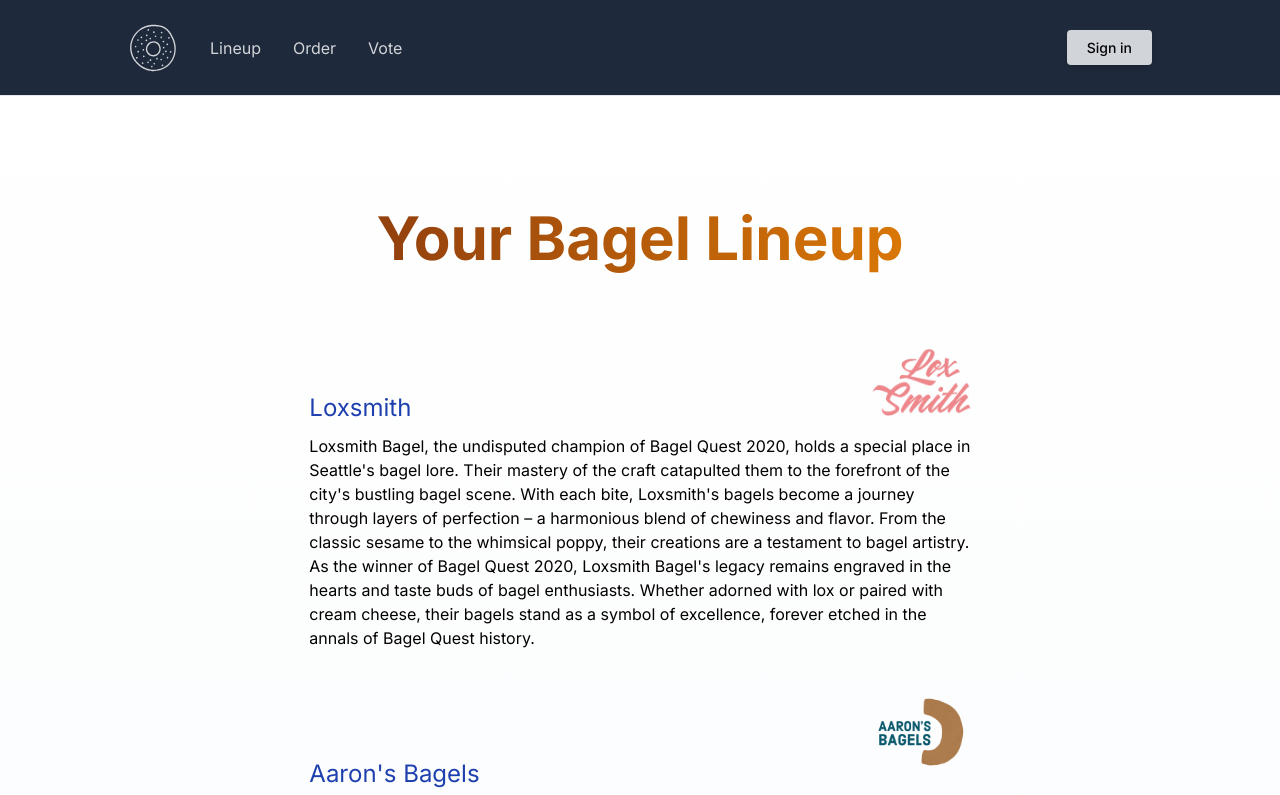
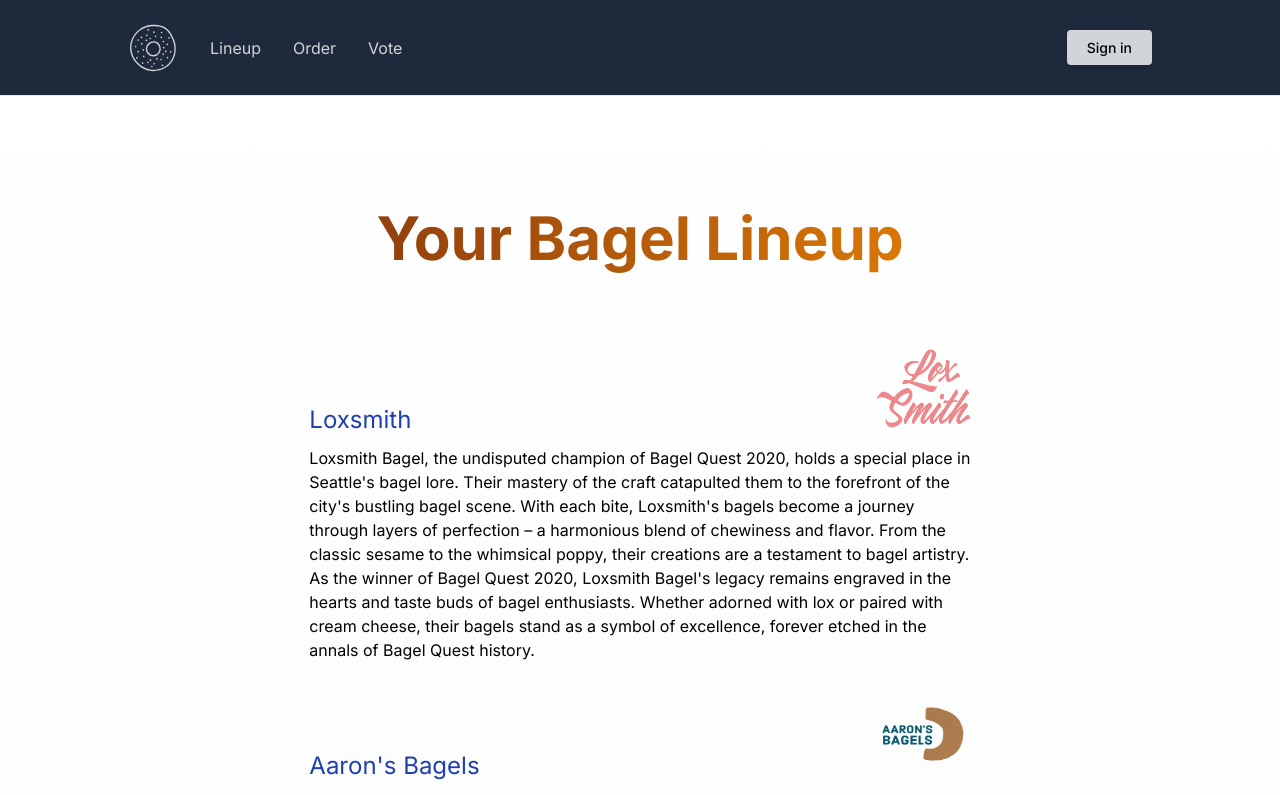
Before and after one commit to dylanbussone/bagel-quest, a Next.js app: page /lineup in a window 1280 px wide. Shown: the top 795 px of the page. Built offline with nearby package versions, Linux system fonts and the light colour scheme; no server answers.

Commit message:
lineup image sizing

```diff
--- a/app/lineup/page.tsx
+++ b/app/lineup/page.tsx
@@ -79,12 +79,12 @@
               <a href={item.url} target="_blank" className="text-blue-800">
                 {item.name}
               </a>
-              <a href={item.url} target="_blank" className="text-blue-800">
+              <a href={item.url} target="_blank" className="h-20 w-24 relative">
                 <Image
                   src={item.image}
-                  width={100}
-                  height={100}
+                  fill={true}
                   alt={item.name}
+                  loading="lazy"
                 />
               </a>
             </h2>
```
